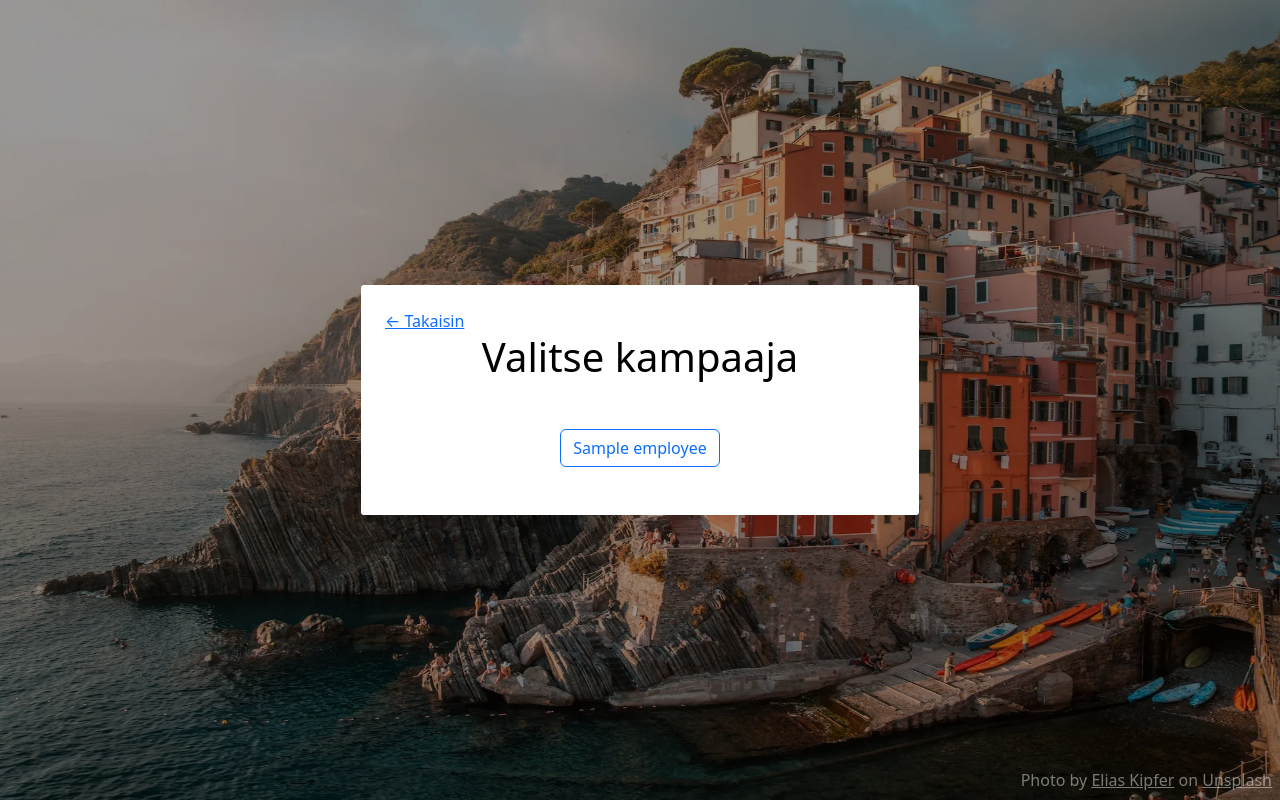
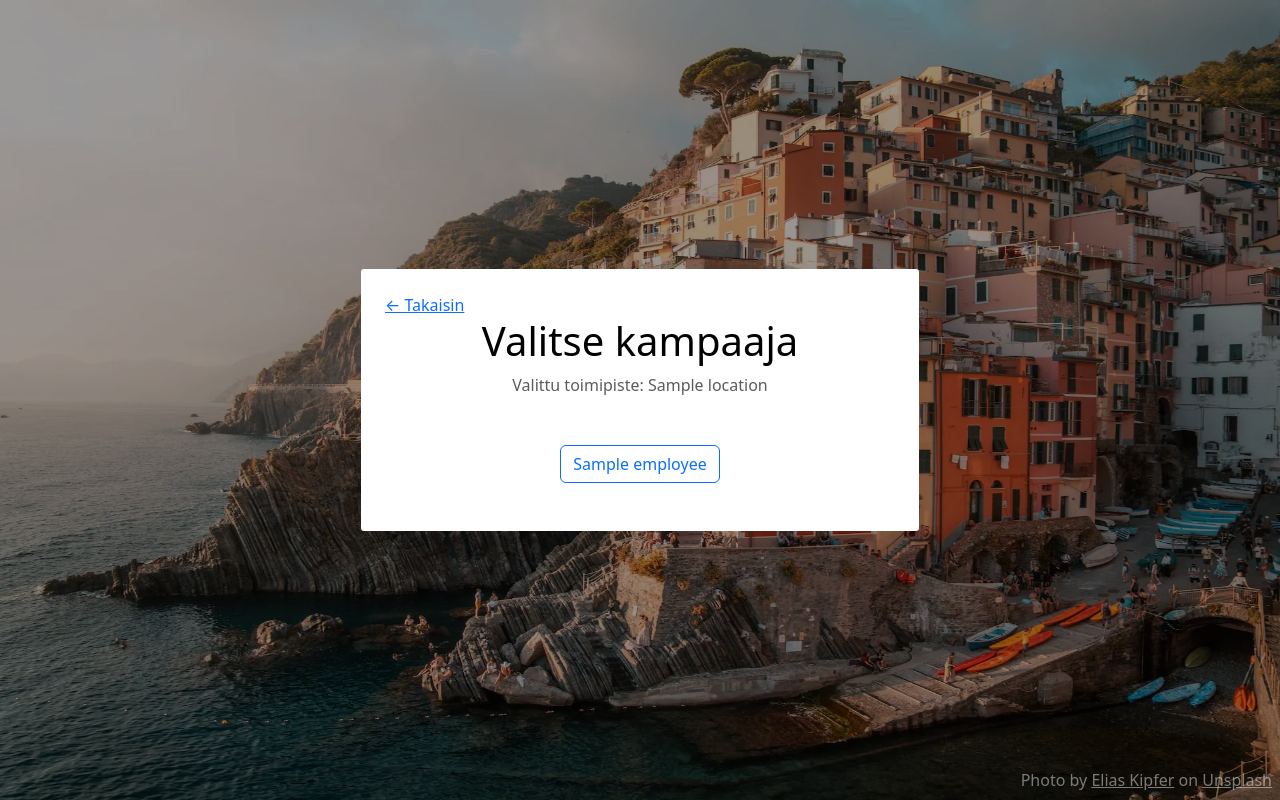
Before and after one commit to Rokirok/reservations, a Flask app: template templates/customer/select_employee.html in a window 1280 px wide. Run offline with Flask 3, Linux system fonts and the light colour scheme; the template is opened without the code that fills it: most values are stand-ins (such as "Sample title", 1, 10 or a date in 2020); parts of the project's set-up code (start-up, migrations or seed data) failed here and were passed over.

Commit message:
Show current selections in the customer reservation process

```diff
--- a/src/services/users.py
+++ b/src/services/users.py
@@ -31,7 +31,7 @@ def view_reservable_employees(location_id: str):
     if not location:
         return redirect('/reserve/', code=302)
     employees = get_reservable_employees()
-    return render_template('customer/select_employee.html', employees=employees, location_id=location_id)
+    return render_template('customer/select_employee.html', employees=employees, location=location)
 
 
 def _validate_user_id(request: Request) -> None:
--- a/templates/customer/create_reservation.html
+++ b/templates/customer/create_reservation.html
@@ -8,6 +8,7 @@
     {{ super() }}
     <div class="container-fluid overflow-y-scroll vh-100 d-flex flex-column align-items-center">
         <div class="form-container p-5 w-50">
+            <p>Valittu kampaaja Aada toimipisteellä Meilahti</p>
             <form>
                 <div class="mb-3">
                     <label for="time" class="form-label">Aika ja palvelu</label>
--- a/templates/customer/select_employee.html
+++ b/templates/customer/select_employee.html
@@ -9,11 +9,12 @@
     <div class="container vh-100 d-flex flex-column align-items-center justify-content-center">
         <div class="form-container d-flex flex-column align-items-center justify-content-center p-5 w-50 position-relative">
             <a href="/reserve/" class="go-back text-primary position-absolute m-4">&#8592; Takaisin</a>
-            <h1 class="mb-5">Valitse kampaaja</h1>
+            <h1>Valitse kampaaja</h1>
+            <p class="mb-5 text-muted">Valittu toimipiste: {{ location.name }}</p>
             <div class="row">
                 {% for employee in employees %}
                     <div class="col">
-                        <a type="button" class="btn btn-outline-primary" href="/reserve/{{ location_id }}/{{ employee.user_id }}">{{ employee.name }}</a>
+                        <a type="button" class="btn btn-outline-primary" href="/reserve/{{ location.location_id }}/{{ employee.user_id }}">{{ employee.name }}</a>
                     </div>
                 {% endfor %}
             </div>
```
